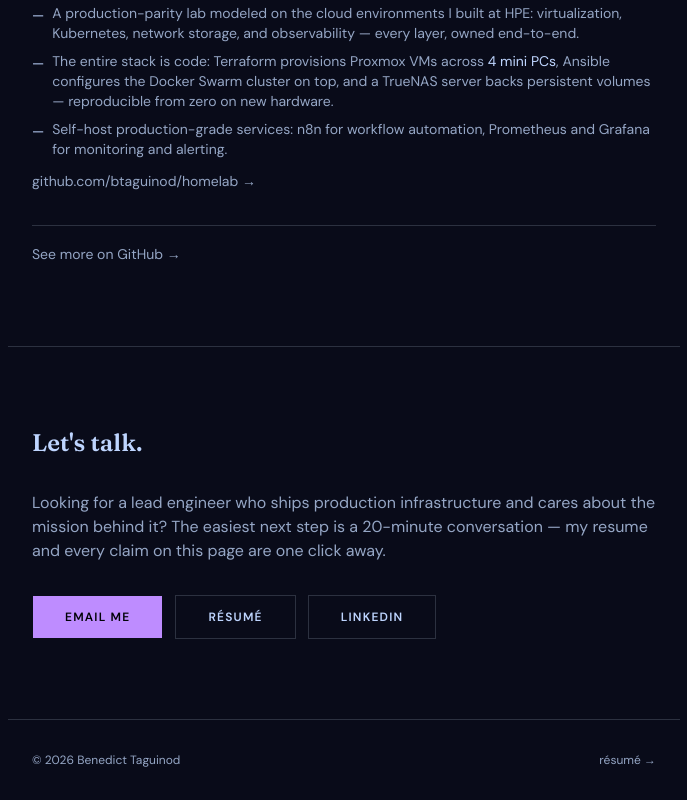
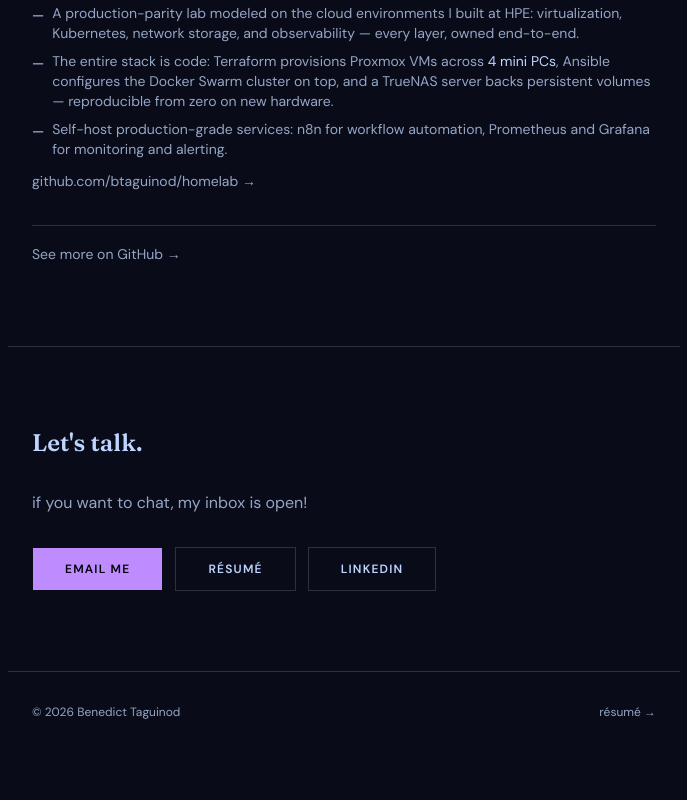
Before and after one commit to btaguinod/benedict-taguinod, a Next.js app: page / in a window 1280 px wide. Shown: the part 1789-2589 px from the top of the page, without its empty margins (296-983 px from the left). After the commit the page ends 2541 px from the top, so only its background shows below. Built offline with nearby package versions, Linux system fonts and the light colour scheme.

Commit message:
changed ending text

```diff
--- a/app/page.tsx
+++ b/app/page.tsx
@@ -331,15 +331,12 @@ export default function Page() {
           Let&apos;s talk.
         </h2>
         <p className="mb-8 text-muted-foreground">
-          Looking for a lead engineer who ships production infrastructure and
-          cares about the mission behind it? The easiest next step is a
-          20-minute conversation — my resume and every claim on this page are
-          one click away.
+          if you want to chat, my inbox is open!
         </p>
         <div className="flex flex-wrap gap-3">
           <Button
             render={
-              <a href="mailto:benedict.a.taguinod@gmail.com?subject=Intro%20call" />
+              <a href="mailto:benedict.a.taguinod@gmail.com?subject=Getting%20in%20touch" />
             }
             size="lg"
           >
```
